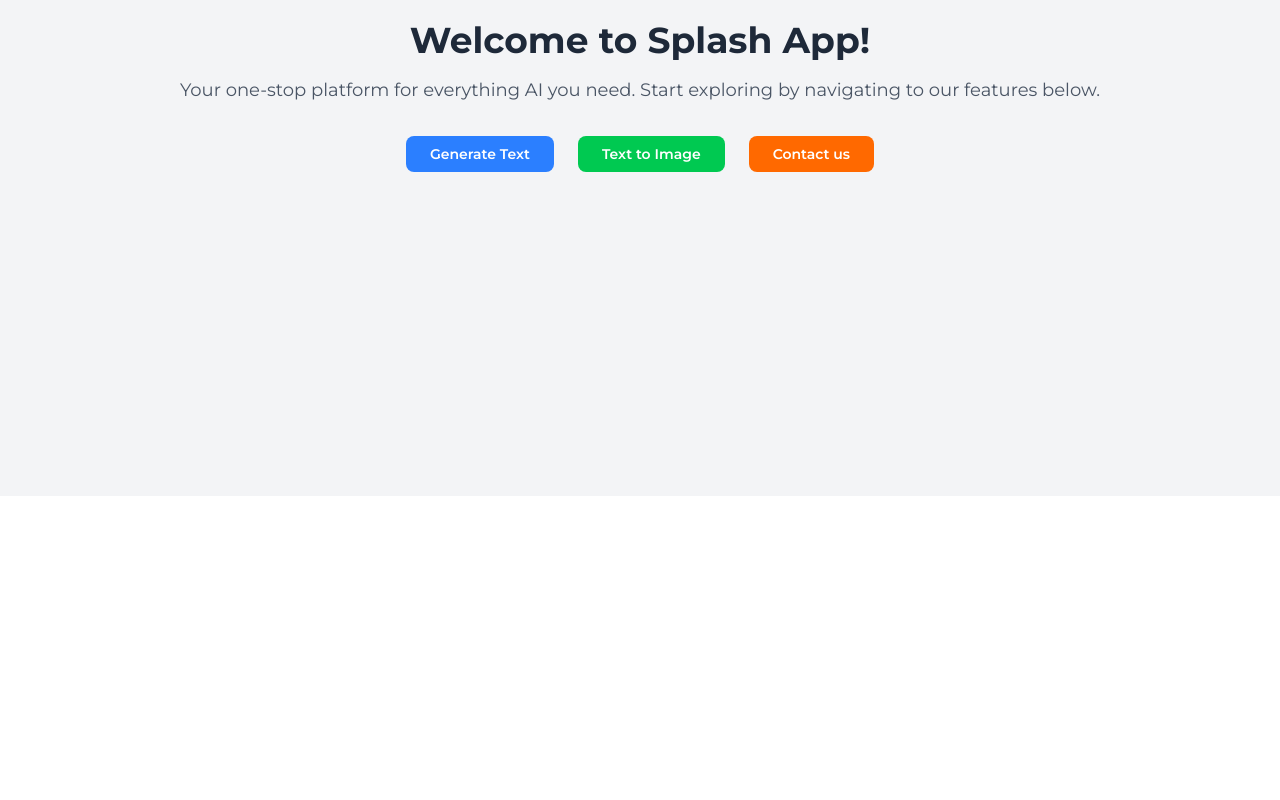
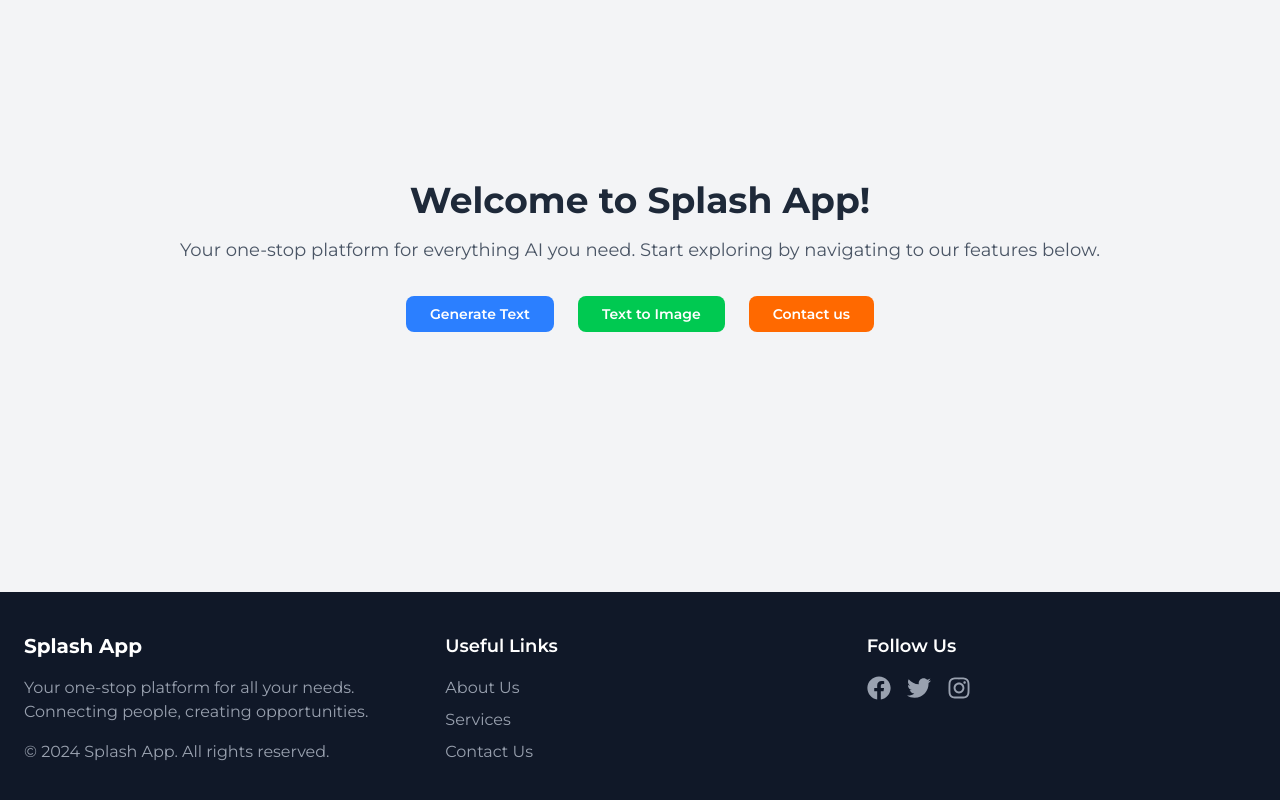
Before and after one commit to MHalemDEV2024/alx-project-0x03-setup, a Next.js app in the folder alx-project-0x03/: page / in a window 1280 px wide. Shown: the part 304-1104 px from the top of the page. Before the commit the page ends 800 px from the top, so only its background shows below. Built offline with nearby package versions, Linux system fonts and the light colour scheme.

Commit message:
Resolve a 404 page not found

```diff
--- a/alx-project-0x03/components/layouts/Footer.tsx
+++ b/alx-project-0x03/components/layouts/Footer.tsx
@@ -3,7 +3,7 @@ import { FaFacebook, FaTwitter, FaInstagram } from 'react-icons/fa';
 const Footer: React.FC = () => {
   return (
     <footer className="bg-gray-900 text-white py-10">
-      <div className="container mx-auto grid grid-cols-1 md:grid-cols-3 gap-8">
+      <div className="w-full max-w-[1440px] mx-auto px-6 grid grid-cols-1 md:grid-cols-3 gap-8">
         <div>
           <h3 className="text-xl font-bold mb-4">Splash App</h3>
           <p className="text-gray-400 mb-4">
@@ -36,13 +36,28 @@ const Footer: React.FC = () => {
         <div>
           <h4 className="text-lg font-semibold mb-4">Follow Us</h4>
           <div className="flex space-x-4">
-            <a href="https://facebook.com" target="_blank" rel="noopener noreferrer" className="text-gray-400 hover:text-white transition duration-300">
+            <a
+              href="https://facebook.com"
+              target="_blank"
+              rel="noopener noreferrer"
+              className="text-gray-400 hover:text-white transition duration-300"
+            >
               <FaFacebook size={24} />
             </a>
-            <a href="https://twitter.com" target="_blank" rel="noopener noreferrer" className="text-gray-400 hover:text-white transition duration-300">
+            <a
+              href="https://twitter.com"
+              target="_blank"
+              rel="noopener noreferrer"
+              className="text-gray-400 hover:text-white transition duration-300"
+            >
               <FaTwitter size={24} />
             </a>
-            <a href="https://instagram.com" target="_blank" rel="noopener noreferrer" className="text-gray-400 hover:text-white transition duration-300">
+            <a
+              href="https://instagram.com"
+              target="_blank"
+              rel="noopener noreferrer"
+              className="text-gray-400 hover:text-white transition duration-300"
+            >
               <FaInstagram size={24} />
             </a>
           </div>
@@ -50,6 +65,6 @@ const Footer: React.FC = () => {
       </div>
     </footer>
   );
-}
+};
 
 export default Footer;
--- /dev/null
+++ b/alx-project-0x03/pages/404.tsx
@@ -0,0 +1,24 @@
+// pages/404.tsx
+import Link from 'next/link';
+import { FaHome } from 'react-icons/fa';
+
+const Custom404 = () => {
+  return (
+    <div className="min-h-screen bg-gradient-to-r from-purple-500 to-pink-500 flex flex-col justify-center items-center text-white">
+      <h1 className="text-6xl font-bold mb-4">Oops! 😱</h1>
+      <p className="text-2xl mb-8">We can't seem to find the page you're looking for.</p>
+      <p className="text-lg mb-8 text-center max-w-md">
+        Maybe it was abducted by aliens 👽, or it just took a wrong turn into the Internet wilderness! Either way, it's not here.
+      </p>
+      <Link
+        href="/"
+        className="flex items-center space-x-2 bg-blue-500 hover:bg-blue-600 text-white font-semibold py-3 px-6 rounded-lg transition duration-300"
+      >
+        <FaHome size={20} />
+        <span>Go Back Home</span>
+      </Link>
+    </div>
+  );
+};
+
+export default Custom404;
--- a/alx-project-0x03/pages/index.tsx
+++ b/alx-project-0x03/pages/index.tsx
@@ -1,18 +1,19 @@
 // pages/index.tsx
 import Button from '@/components/common/Button';
+import Layout from '@/components/layouts/Layout';
 import { useRouter } from 'next/router';
 import { PageRouteProps } from '../interface';
 
 export default function Home() {
   const router = useRouter();
 
-  // Imperative routing with useRouter
   const routeToNextPage = ({ pageRoute }: PageRouteProps) => {
     router.push(pageRoute, undefined, { shallow: false });
   };
 
   return (
-    <div className="min-h-screen bg-gray-100 flex flex-col justify-center items-center text-center">
+    <Layout>
+      <div className="min-h-screen bg-gray-100 flex flex-col justify-center items-center text-center pt-32">
         <h1 className="text-4xl font-bold text-gray-800 mb-4">Welcome to Splash App!</h1>
         <p className="text-lg text-gray-600 mb-8">
           Your one-stop platform for everything AI you need. Start exploring by navigating to our features below.
@@ -24,5 +25,6 @@ export default function Home() {
           <Button action={() => routeToNextPage({ pageRoute: '/counter-app' })} buttonLabel="Contact us" buttonBackgroundColor="orange" />
         </div>
       </div>
+    </Layout>
   );
 }
```
Lines whose indentation alone changed are shown as unchanged.
